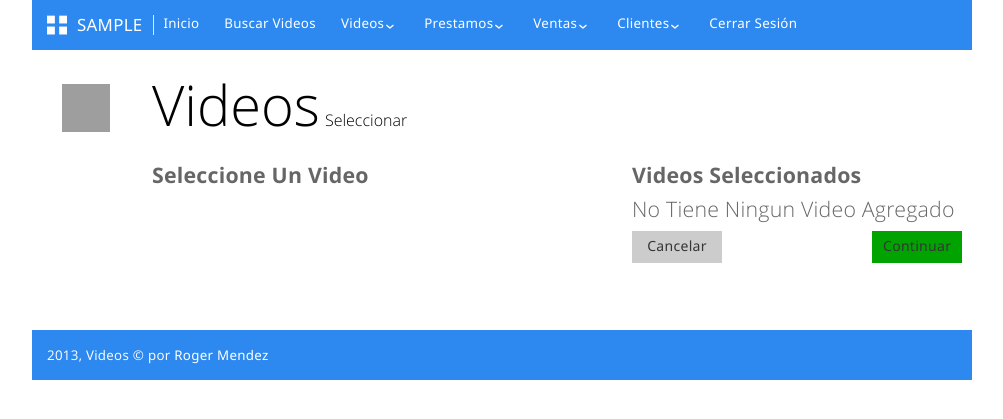
After one commit to RogerMendez/controlvideos, a Django app: page /prestamo/videos/add/1/ in a window 1280 px wide. The commit adds this page. Shown: the top 419 px of the page, without its empty margins (138-1141 px from the left). Run offline with Django 3.2, Linux system fonts and the light colour scheme; the visitor is signed in with stand-in values (Sample User, id 1); data that the repository does not hold is empty; parts of the project's set-up code (start-up, migrations or seed data) failed here and were passed over; some libraries are stand-ins or nearby versions; grey boxes are pictures that could not be loaded.

Commit message:
con la parte de prestamos

```diff
--- a/controlvideos/Templates/base.html
+++ b/controlvideos/Templates/base.html
@@ -67,7 +67,7 @@
                             <a href="#">Prestamos</a>
                             <ul class="dropdown-menu">
                                 <li>
-                                    <a href="">Registrar</a>
+                                    <a href="{% url 'prestamo.views.new_prestamo' 0 %}">Registrar</a>
                                 </li>
                                 <li class="divider"></li>
                                 <li>
@@ -80,6 +80,14 @@
                             <ul class="dropdown-menu">
                                 <li>
                                     <a href="">Registrar</a>
+                                </li>
+                            </ul>
+                        </li>
+                        <li data-role="dropdown">
+                            <a href="#">Clientes</a>
+                            <ul class="dropdown-menu">
+                                <li>
+                                    <a href="{% url 'ventas.views.new_cliente' %}">Registrar</a>
                                 </li>
                             </ul>
                         </li>
@@ -109,12 +117,8 @@
     <div class="page-region">
         <div class="page-region-content">
             <div class="grid">
-                <div class="row">
-                    <div class="span10">
-                        {% block cuerpo %}
-                        {% endblock cuerpo %}
-                    </div>
-                </div>
+                {% block cuerpo %}
+                {% endblock cuerpo %}
             </div>
         </div>
     </div>
@@ -123,7 +127,7 @@
         <div class="nav-bar">
             <div class="nav-bar-inner padding10">
                 <span class="element">
-                    2013, Videos &copy; por <a class="fg-color-white" href="mailto:Roger.Mendez,R@gmail.com">Roger Mendez</a>
+                    2013, Videos &copy; por <a class="fg-color-white" href="mailto:Roger.Mendez.R@gmail.com">Roger Mendez</a>
                 </span>
             </div>
         </div>
--- a/controlvideos/Templates/index.html
+++ b/controlvideos/Templates/index.html
@@ -1,7 +1,7 @@
 {# encoding=utf-8 #}
 {% extends 'base.html' %}
 {% block title %}
-    Informacion Video
+    Videos Existentes
 {% endblock%}
 {% block titulo %}
     <h1>Video<small>Información</small></h1>
--- /dev/null
+++ b/controlvideos/Templates/prestamo/add_video.html
@@ -0,0 +1,58 @@
+{% extends "base.html" %}
+{% block title %}Seleccionar Videos{% endblock title %}
+{% block titulo %}
+	<h1>Videos<small>Seleccionar</small></h1>
+{% endblock titulo %}
+
+{% block cuerpo %}
+<div class="grid">
+    <div class="row">
+        <div class="span12">
+            <div class="row">
+            	<div class="span6">
+            		<h3><strong>Seleccione Un Video</strong></h3>
+	                {% for video in videos %}
+	                    <div class="span5">
+	                        <a href="{% url 'prestamo.views.add_video' prestamo_id video.id %}">
+	                            <div class="notices">
+	                                <div class="{% cycle 'bg-color-green' 'bg-color-blue' 'bg-color-red' 'bg-color-greenLight' 'bg-color-blueDark' 'bg-color-greenDark' 'bg-color-yellow' 'bg-color-orange' 'bg-color-orangeDark' 'bg-color-pink' 'bg-color-pinkDark' 'bg-color-purple' 'bg-color-darken' 'bg-color-grayDark' 'bg-color-magenta' 'bg-color-teal' 'bg-color-redLight' %}">
+	                                    <div class="notice-icon"><img src="{{ STATIC_URL }}images/shield-user.png"></div>
+	                                    <div class="notice-header fg-color-white">{{ video.titulo }}</div>
+	                                    <div class="notice-text">
+	                                        <p>{{ video.formato }}</p>
+	                                        <p>{{ video.costo }} Bolivianos</p>
+	                                    </div>
+	                                </div>
+	                            </div>
+	                        </a>
+	                    </div>
+	                {% endfor %}
+                </div>
+                <div class="span6">
+                	<h3><strong>Videos Seleccionados</strong></h3>
+                	{% for video in videos_prestamo %}
+                		<div class="span5">
+	                        <a href="{% url 'prestamo.views.delete_video' prestamo_id video.id %}">
+	                            <div class="notices">
+	                                <div class="{% cycle 'bg-color-pinkDark' 'bg-color-purple' 'bg-color-darken' 'bg-color-grayDark' 'bg-color-magenta' 'bg-color-teal' 'bg-color-redLight' 'bg-color-green' 'bg-color-blue' 'bg-color-red' 'bg-color-greenLight' 'bg-color-blueDark' 'bg-color-greenDark' 'bg-color-yellow' 'bg-color-orange' 'bg-color-orangeDark' 'bg-color-pink' %}">
+	                                    <div class="notice-icon"><img src="{{ STATIC_URL }}images/shield-user.png"></div>
+	                                    <div class="notice-header fg-color-white">{{ video.titulo }}</div>
+	                                    <div class="notice-text">
+	                                        <p>{{ video.formato }}</p>
+	                                        <p>{{ video.costo }} Bolivianos</p>
+	                                    </div>
+	                                </div>
+	                            </div>
+	                        </a>
+	                    </div>
+                    {% empty %}
+                    	<h3>No Tiene Ningun Video Agregado</h3>
+                	{% endfor %}
+                	<div class="span3"><a href="{% url 'prestamo.views.cancel_prestamo' prestamo_id %}" class="button">Cancelar</a></div>
+                	<div class="span3"><a href="{% url 'prestamo.views.select_cliente' prestamo_id %}" class="button bg-color-green">Continuar</a></div>
+                </div>
+            </div>
+        </div>
+    </div>
+</div>
+{% endblock cuerpo %}
--- a/controlvideos/settings.py
+++ b/controlvideos/settings.py
@@ -125,6 +125,8 @@ INSTALLED_APPS = (
     'dajax',
     'videos',
     'users',
+    'ventas',
+    'prestamo',
 )
 
 # A sample logging configuration. The only tangible logging
--- a/controlvideos/urls.py
+++ b/controlvideos/urls.py
@@ -27,4 +27,15 @@ urlpatterns = patterns('',
     url(r'^actor/new/(?P<id_video>\d+)/$', 'videos.views.new_actor'),
     url(r'^actor/show/(?P<id_video>\d+)/$', 'videos.views.show_actores'),
     url(r'^actor/add/(?P<id_video>\d+)/(?P<id_actor>\d+)/$', 'videos.views.add_actor'),
+
+    #CLIENTES
+    url(r'^cliente/new/$', 'ventas.views.new_cliente'),
+
+    #PRESTAMO
+    url(r'^prestamo/videos/add/(?P<prestamo>\d+)/$','prestamo.views.new_prestamo'),
+    url(r'^prestamo/add/(?P<prestamo_id>\d+)/(?P<video_id>\d+)/$','prestamo.views.add_video'),
+    url(r'^prestamo/delete/(?P<prestamo_id>\d+)/(?P<video_id>\d+)/$','prestamo.views.delete_video'),
+    url(r'^prestamo/cliente/select/(?P<prestamo_id>\d+)/$','prestamo.views.select_cliente'),
+    url(r'^prestamo/confirm/(?P<prestamo_id>\d+)/(?P<cliente_id>\d+)/$','prestamo.views.confirm_prestamo'),
+    url(r'^prestamo/cancel/(?P<prestamo_id>\d+)/$','prestamo.views.cancel_prestamo'),
 )
--- /dev/null
+++ b/prestamo/views.py
@@ -0,0 +1,54 @@
+from django.http import HttpResponse, HttpResponseRedirect
+from django.shortcuts import render_to_response, get_object_or_404
+from django.template import RequestContext
+
+from videos.models import Videos
+from prestamo.models import Prestamo, DetallePrestamo
+from ventas.models import Cliente
+
+def new_prestamo(request, prestamo):
+	if int(prestamo) == 0:
+		pres = Prestamo.objects.create(
+				usuario = request.user,
+				)
+		prestamo = pres.id
+	q1 = Videos.objects.filter(user = request.user)
+	q2 = DetallePrestamo.objects.filter(prestamo_id = int(prestamo))
+	q3 = q2.values('video_id')
+	videos_prestamo = q1.filter(id__in = q3)
+	videos = q1.filter(cantidad__gte = 1).exclude(id__in = q3)
+	return render_to_response('prestamo/add_video.html',
+		 		{'videos' :videos, 'prestamo_id' :prestamo, 'videos_prestamo' :videos_prestamo},
+	 			context_instance=RequestContext(request))
+
+def add_video(request, prestamo_id, video_id):
+	DetallePrestamo.objects.create(
+		video_id = int(video_id),
+		prestamo_id = int(prestamo_id),
+		)
+	return HttpResponseRedirect('/prestamo/videos/add/'+str(prestamo_id)+'/')
+
+def delete_video(request, prestamo_id, video_id):
+	q1 = DetallePrestamo.objects.get(prestamo_id = prestamo_id, video_id=video_id)
+	q1.delete()
+	return HttpResponseRedirect('/prestamo/videos/add/'+str(prestamo_id)+'/')
+
+def select_cliente(request, prestamo_id):
+	clientes =  Cliente.objects.all()
+	return render_to_response('prestamo/select_cliente.html',
+		{'clientes' :clientes, 'prestamo_id' :prestamo_id},
+		context_instance=RequestContext(request))
+
+def confirm_prestamo(request, prestamo_id, cliente_id):
+	q1 = get_object_or_404(Prestamo, pk = prestamo_id)
+	q1.estado = True
+	q1.cliente_id = cliente_id
+	q1.save()
+	return HttpResponseRedirect('/')
+
+def cancel_prestamo(request, prestamo_id):
+	q1 = DetallePrestamo.objects.filter(prestamo_id = prestamo_id)
+	for detalle in q1:
+		DetallePrestamo.objects.get(prestamo_id = prestamo_id, video_id = detalle.video_id).delete()
+	Prestamo.objects.get(pk = prestamo_id).delete()
+	return HttpResponseRedirect('/')
--- a/videos/models.py
+++ b/videos/models.py
@@ -20,7 +20,7 @@ class Videos(models.Model):
     )
     tipo = models.CharField(max_length=20, choices=tipo_video, verbose_name='Seleccione El Tipo de Video')
     sinopsis = models.TextField(blank=True, null=True, verbose_name='Ingrese La Sinopsis Del Video')
-    costo = models.FloatField(verbose_name='Registre El Consto Del Video')
+    costo = models.FloatField(verbose_name='Registre El Costo Del Video')
     fecha_registro = models.DateField(auto_now_add=True)
     user = models.ForeignKey(User)
     def __unicode__(self):
--- a/videos/views.py
+++ b/videos/views.py
@@ -8,7 +8,10 @@ from videos.models import Videos, Imagen, Actor, Actor_Video
 
 
 def home(request):
-    videos = Videos.objects.filter(cantidad__gte = 1)
+    if request.user.is_anonymous():
+        videos = Videos.objects.filter(cantidad__gte = 1)
+    else:
+        videos = Videos.objects.filter(cantidad__gte = 1, user = request.user)
     return render_to_response('index.html',{'videos' :videos}, context_instance=RequestContext(request))
 
 def new_video(request):
```
Also changed, not shown: controlvideos/Templates/clientes/new_cliente.html (added, +9 -0 lines), controlvideos/Templates/prestamo/select_cliente.html (added, +24 -0 lines), prestamo/forms.py (added, +7 -0 lines), prestamo/models.py (added, +22 -0 lines), prestamo/tests.py (added, +16 -0 lines), ventas/form.py (added, +8 -0 lines), ventas/models.py (added, +33 -0 lines), ventas/tests.py (added, +16 -0 lines), ventas/views.py (added, +18 -0 lines), prestamo/__init__.py (added), ventas/__init__.py (added).
